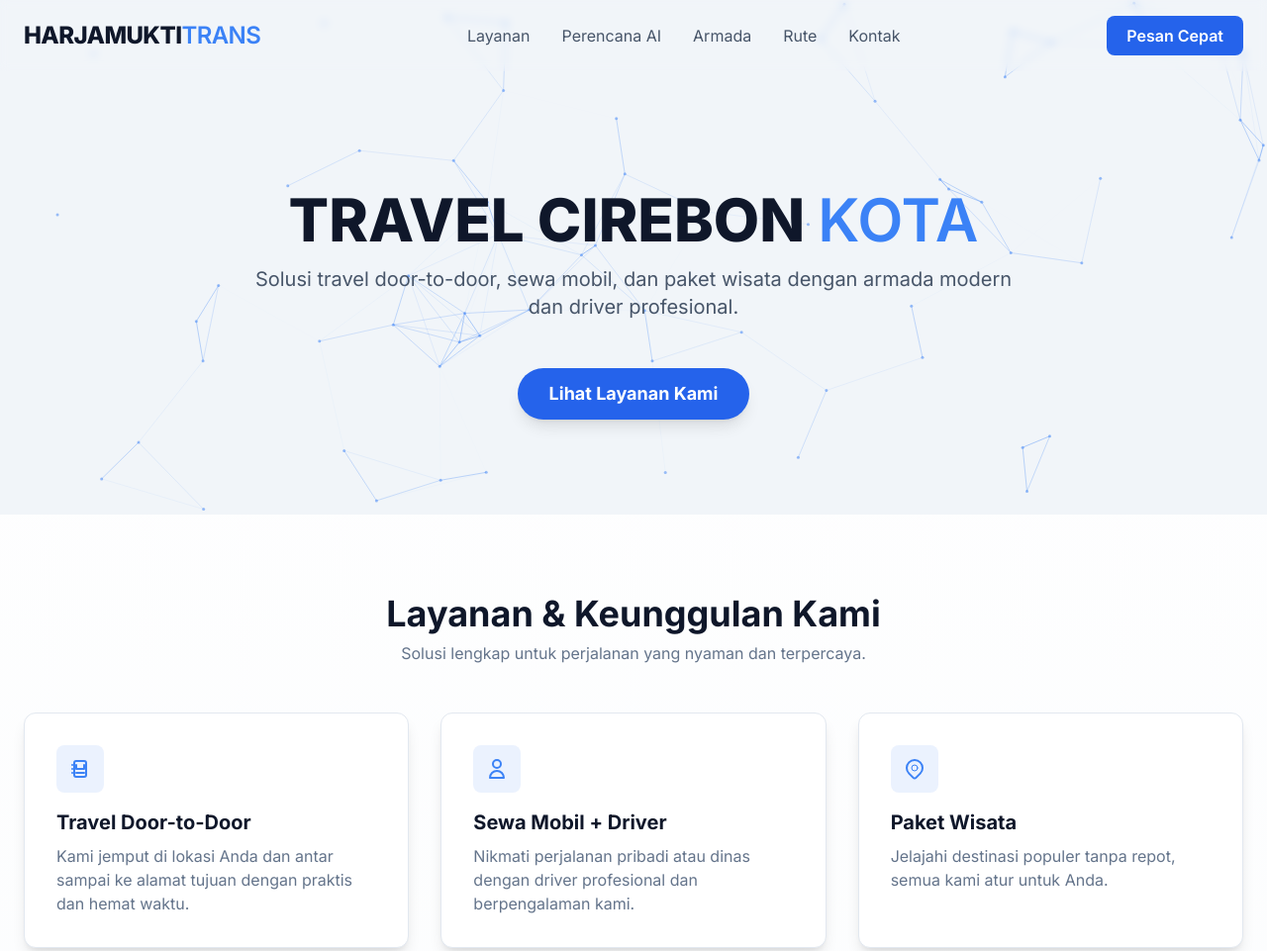
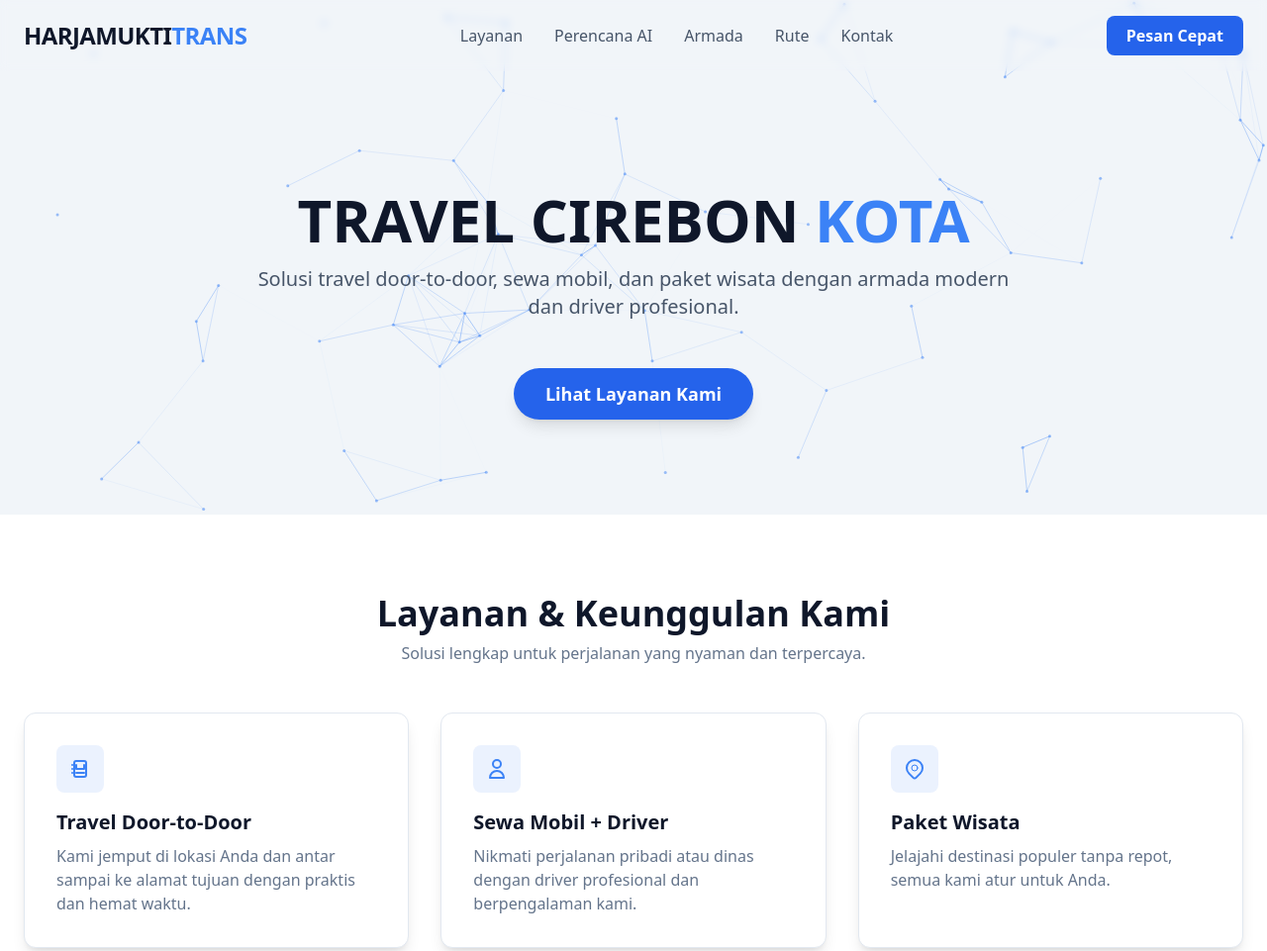
Before and after one commit to Manan-byte/Travel_Landing_Page, a website: page index.html in a window 1280 px wide. Shown: the top 961 px of the page at 99% size. Drawn offline with nearby package versions, Linux system fonts and the light colour scheme.

Commit message:
Update index.html

```diff
--- a/index.html
+++ b/index.html
@@ -31,10 +31,7 @@
     <link rel="icon" href="https://placehold.co/32x32/3B82F6/FFFFFF?text=HT" type="image/png">
 
     <style>
-        body {
-            font-family: 'Inter', sans-serif;
-            background-image: linear-gradient(to bottom, white, #F1F5F9);
-            color: #1E293B;
+        body  {
         }
         ::-webkit-scrollbar { width: 8px; }
         ::-webkit-scrollbar-track { background: #E2E8F0; }
@@ -62,8 +59,8 @@
         .animate-fadeInUp { animation: fadeInUp 0.8s ease-out forwards; }
     </style>
 </head>
-<body class="overflow-x-hidden">
-
+<body
+class="overflow-x-hidden">
     <!-- Header / Navbar -->
     <header id="header" class="bg-white/80 backdrop-blur-sm fixed top-0 left-0 right-0 z-50 transition-all duration-300">
         <div class="container mx-auto px-6 py-4 flex justify-between items-center">
@@ -534,8 +531,6 @@
             </div>
         </div>
     </footer>
-
-
     <script>
         // Script untuk Mobile Menu Toggle
         const mobileMenuButton = document.getElementById('mobile-menu-button');
@@ -550,7 +545,17 @@
                 mobileMenu.classList.add('hidden');
             });
         });
-        // --- SCRIPT ANTI-COPY-PASTE LENGKAP ---
+
+        // Script untuk mengubah background header saat scroll
+        const header = document.getElementById('header');
+        window.addEventListener('scroll', () => {
+            if (window.scrollY > 50) {
+                header.classList.add('bg-white/80', 'shadow-lg');
+            } else {
+                header.classList.remove('bg-white/80', 'shadow-lg');
+            }
+        });
+// --- SCRIPT ANTI-COPY-PASTE LENGKAP ---
         document.addEventListener('keydown', function(event) {
             // Selalu izinkan jika user sedang mengetik di form input atau textarea
             const target = event.target;
@@ -590,16 +595,6 @@
             }
         });
         // --- Script asli Anda di bawah ini ---
-        // Script untuk mengubah background header saat scroll
-        const header = document.getElementById('header');
-        window.addEventListener('scroll', () => {
-            if (window.scrollY > 50) {
-                header.classList.add('bg-white/80', 'shadow-lg');
-            } else {
-                header.classList.remove('bg-white/80', 'shadow-lg');
-            }
-        });
-
         // Script untuk tahun di footer
         document.getElementById('year-footer').textContent = new Date().getFullYear();
 
```
